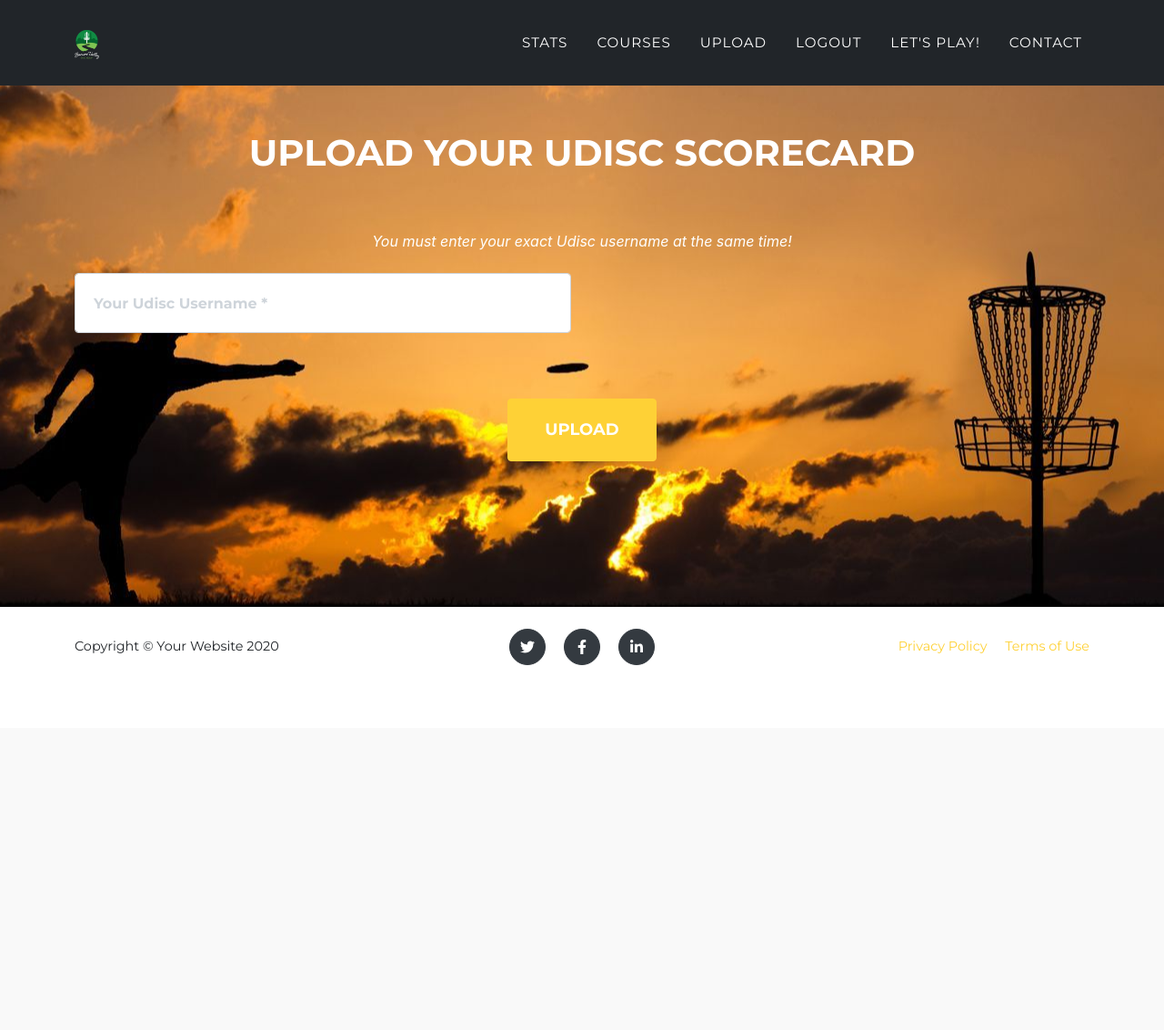
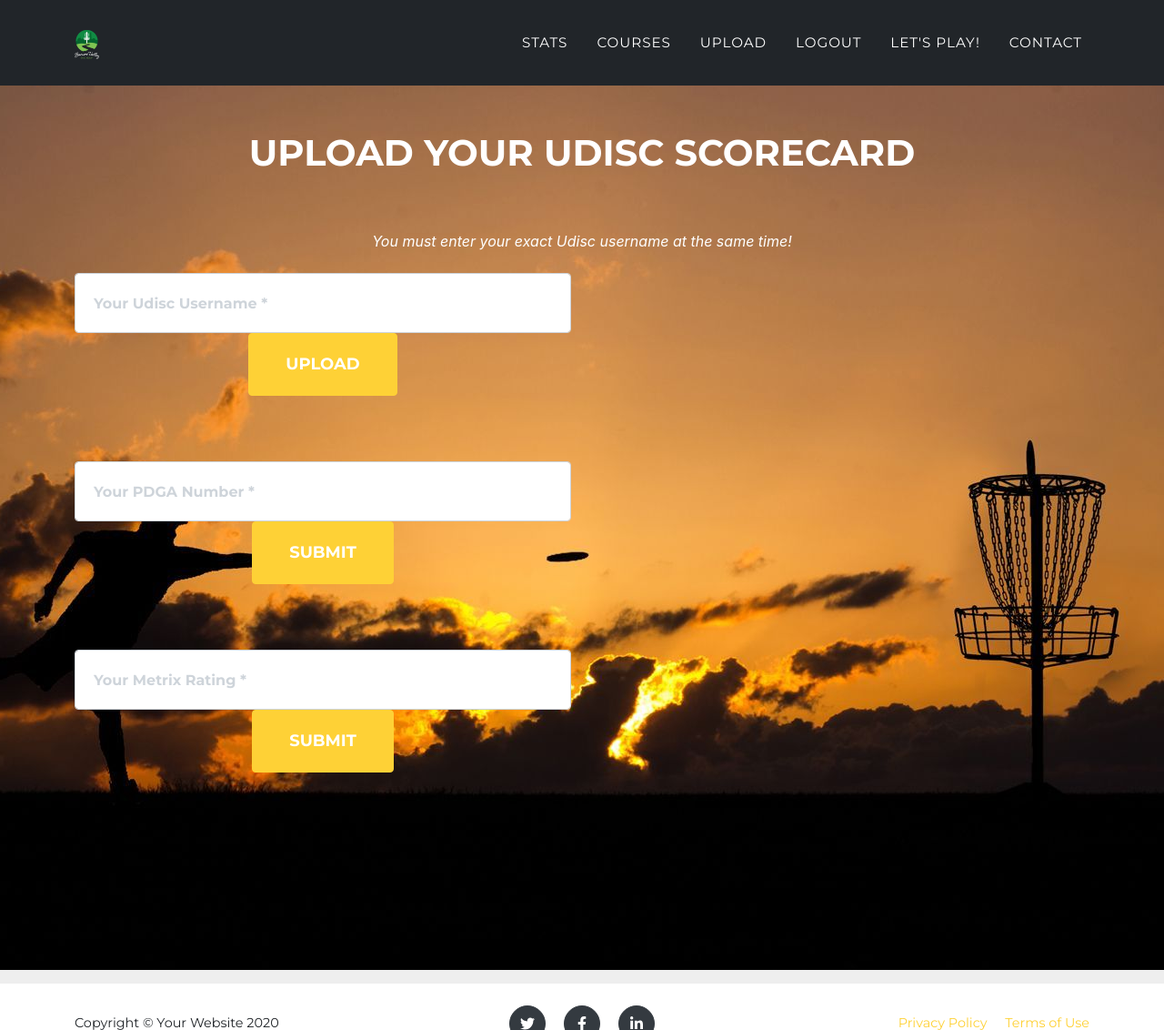
Before and after one commit to AndreasGustafsson88/discgolf_handicap_system_webpage, a Flask app: template templates/new/upload.html in a window 1280 px wide. Shown: the top 1132 px of the page at 91% size. Before the commit the page ends 731 px from the top, so only its background shows below. Run offline with Flask 2, Linux system fonts and the light colour scheme; the template is opened without the code that fills it, so the values that code supplies are empty; some libraries are stand-ins or nearby versions; some web fonts are replaced.

Commit message:
added metrix and pdga_rating.
Now shows all ratings on stats.html

```diff
--- a/models.py
+++ b/models.py
@@ -14,7 +14,9 @@ class User(UserMixin, db.Model):
     name = db.Column(db.String(100))
     score_card = db.Column(db.String(200), default="none")
     udisc_name = db.Column(db.String(100), default="none")
-    player_rating = db.Column(db.Integer)
+    udisc_rating = db.Column(db.Integer)
+    metrix_rating = db.Column(db.Integer)
+    pdga_rating = db.Column(db.Integer)
 
 
 class UploadForm(FlaskForm):
--- a/templates/new/go_play.html
+++ b/templates/new/go_play.html
@@ -6,6 +6,11 @@
             <div class="text-center">
                 <h2 class="section-heading text-uppercase">Welcome {{ current_user.name }}</h2>
                 <h3 class="section-subheading text-secondary">Lorem ipsum dolor sit amet consectetur.</h3>
+                {% with messages = get_flashed_messages() %}
+                    {% if messages %}
+                        <p>{{ messages }}</p>
+                    {% endif %}
+                {% endwith %}
             {% if difference %}
                 {% if difference > 18 %}
                     <h4>
--- a/templates/new/login.html
+++ b/templates/new/login.html
@@ -12,7 +12,7 @@
                     <h5 class="error">{{ messages }}</h5>
                 {% endif %}
             {% endwith %}
-            <form id="loginForm" method="POST" action="#contact">
+            <form id="loginForm" method="POST" action="#">
                 <div class="row align-content-center mb-5">
                     <div class="col-md-6">
                         <div class="form-group">
--- a/templates/new/upload.html
+++ b/templates/new/upload.html
@@ -6,7 +6,7 @@
             <div class="text-center">
                 <h2 class="section-heading text-uppercase">Upload your Udisc scorecard</h2>
                 <h3 class="section-subheading text-muted">You must enter your exact Udisc username at the same time!</h3>
-            </div>
+
             {% with messages = get_flashed_messages() %}
                 {% if messages %}
                     <h5 class="error">{{ messages }}</h5>
@@ -21,15 +21,55 @@
                             {{ form.file }}
                             <input class="form-control" name="udisc" id="udisc" type="text" placeholder="Your Udisc Username *" required="required" data-validation-required-message="Please enter your email address." />
                             <p class="help-block text-danger"></p>
+                                            <div class="text-center">
+                    <div id="success"></div>
+                    <button class="btn btn-primary btn-xl text-uppercase" >Upload</button>
                         </div>
                     </div>
                 </div>
 
-                <div class="text-center">
-                    <div id="success"></div>
-                    <button class="btn btn-primary btn-xl text-uppercase" >Upload</button>
+
                 </div>
             </form>
+            </div>
+
+            <form id="loginForm" method="POST" action="#">
+                <div class="row align-content-center mb-5">
+                    <div class="col-md-6">
+                        <div class="form-group">
+                               <input class="form-control" name="pdga" id="pdga" type="number" value="pdga" placeholder="Your PDGA Number *" required="required" data-validation-required-message="Please enter your email address." />
+                    <p class="help-block text-danger"></p>
+                    <div class="text-center">
+                            <div id="success"></div>
+                            <button class="btn btn-primary btn-xl text-uppercase" >Submit</button>
+                        </div>
+
+                    </div>
+
+                </div>
+                </div>
+
+            </form>
+
+
+            <form id="loginForm" method="POST" action="#">
+                <div class="row align-content-center mb-5">
+                    <div class="col-md-6">
+                        <div class="form-group">
+                               <input class="form-control" name="metrix" id="metrix" type="number" value="metrix" placeholder="Your Metrix Rating *" required="required" data-validation-required-message="Please enter your email address." />
+                    <p class="help-block text-danger"></p>
+                    <div class="text-center">
+                            <div id="success"></div>
+                            <button class="btn btn-primary btn-xl text-uppercase" >Submit</button>
+                        </div>
+
+                    </div>
+
+                </div>
+                </div>
+
+            </form>
+
         </div>
     </section>
 {% endblock %}
```
Also changed, not shown: main.py (+25 -7 lines), settings/data_functions/get_ext_data.py (+16 -5 lines), templates/new/stats.html (+11 -2 lines), db2.sqlite.
